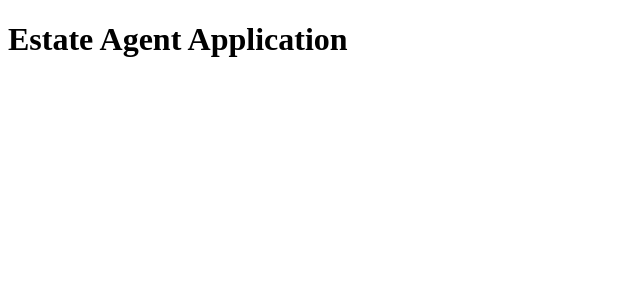
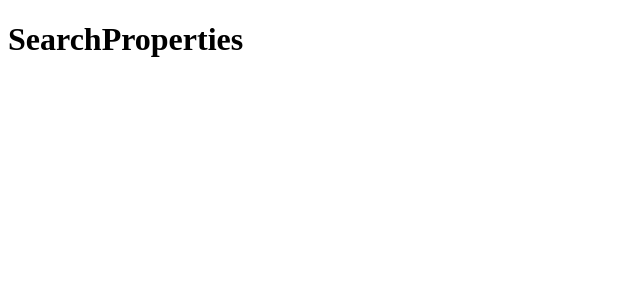
Before and after one commit to Vishmeii444/ACWD_CW2, a React (Vite) app in the folder estate-agent-application/: page / in a window 1280 px wide. Shown: the top 300 px of the page, without its empty margins (0-640 px from the left). Built offline with nearby package versions, Linux system fonts and the light colour scheme.

Commit message:
Created basic pages for  property and search pages
New pages were created with basic content included.

```diff
--- a/estate-agent-application/src/App.jsx
+++ b/estate-agent-application/src/App.jsx
@@ -1,9 +1,15 @@
-function App(){
+import {BrowserRouter, Routes, Route} from 'react-router-dom'
+import SearchPage from './pages/SearchPage.jsx';
+import PropertyPage from '.pages/PropertyPage'
+
+
+export default function App(){
   return(
-    <div>
-      <h1>Estate Agent Application</h1>
-    </div>
+    <BrowserRouter>
+    <Routes>
+      <Route path="/" element={<SearchPage />} />
+      <Route path="/property/:id" element={<PropertyPage />} />
+    </Routes>
+    </BrowserRouter>
   );
 }
-
-export default App;
--- /dev/null
+++ b/estate-agent-application/src/pages/PropertyPage.jsx
@@ -0,0 +1,11 @@
+import { useParams} from "react-router-dom";
+
+export default function PropertyPage(){
+    const {id} = useParams();
+    return(
+        <div>
+            <h1>Property Details</h1>
+            <p>Details of property ID: {id}</p>
+        </div>
+    );
+}
--- /dev/null
+++ b/estate-agent-application/src/pages/SearchPage.jsx
@@ -0,0 +1,7 @@
+export default function SearchPage(){
+  return(
+    <div>
+        <h1>SearchProperties</h1>
+    </div>
+  );
+}
```
